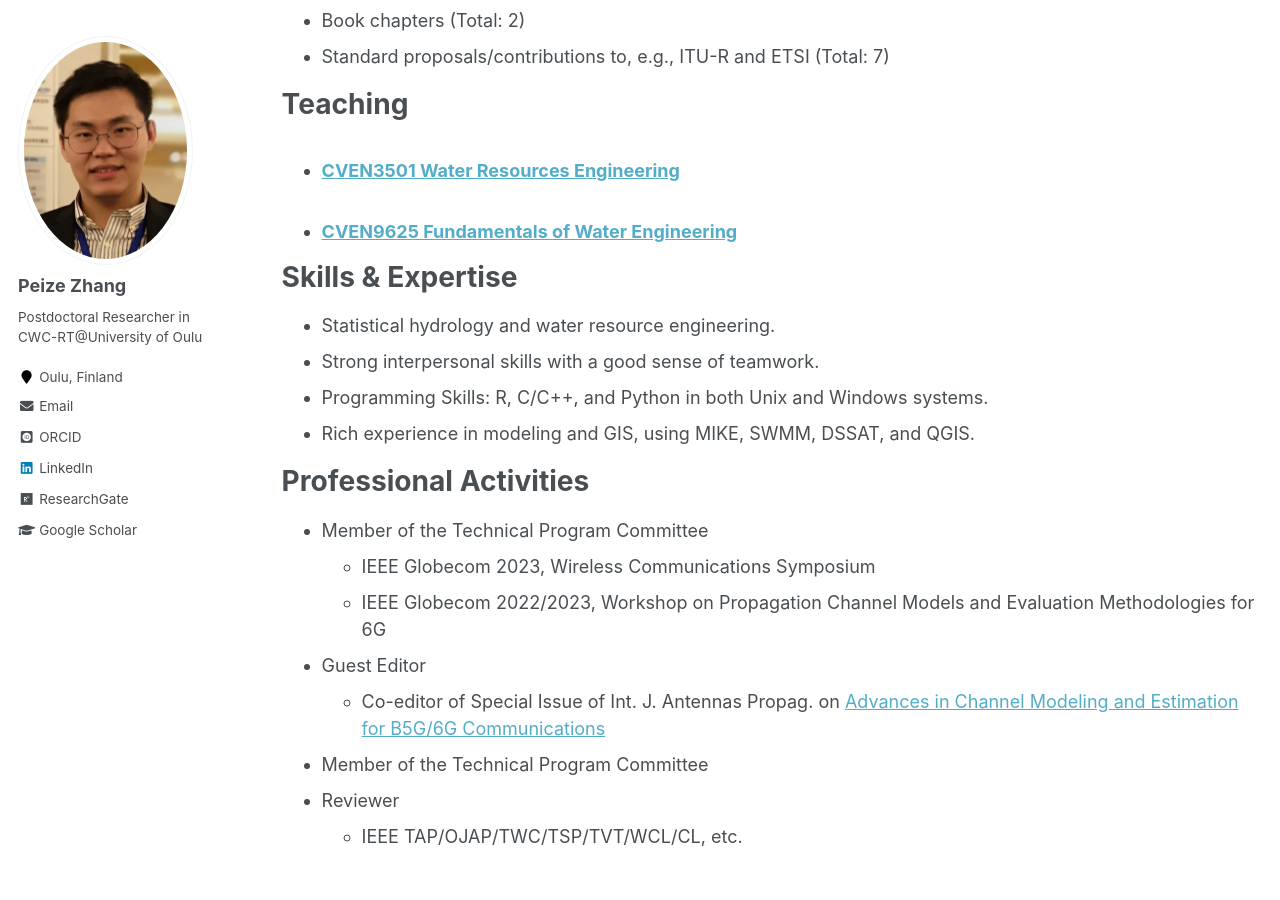
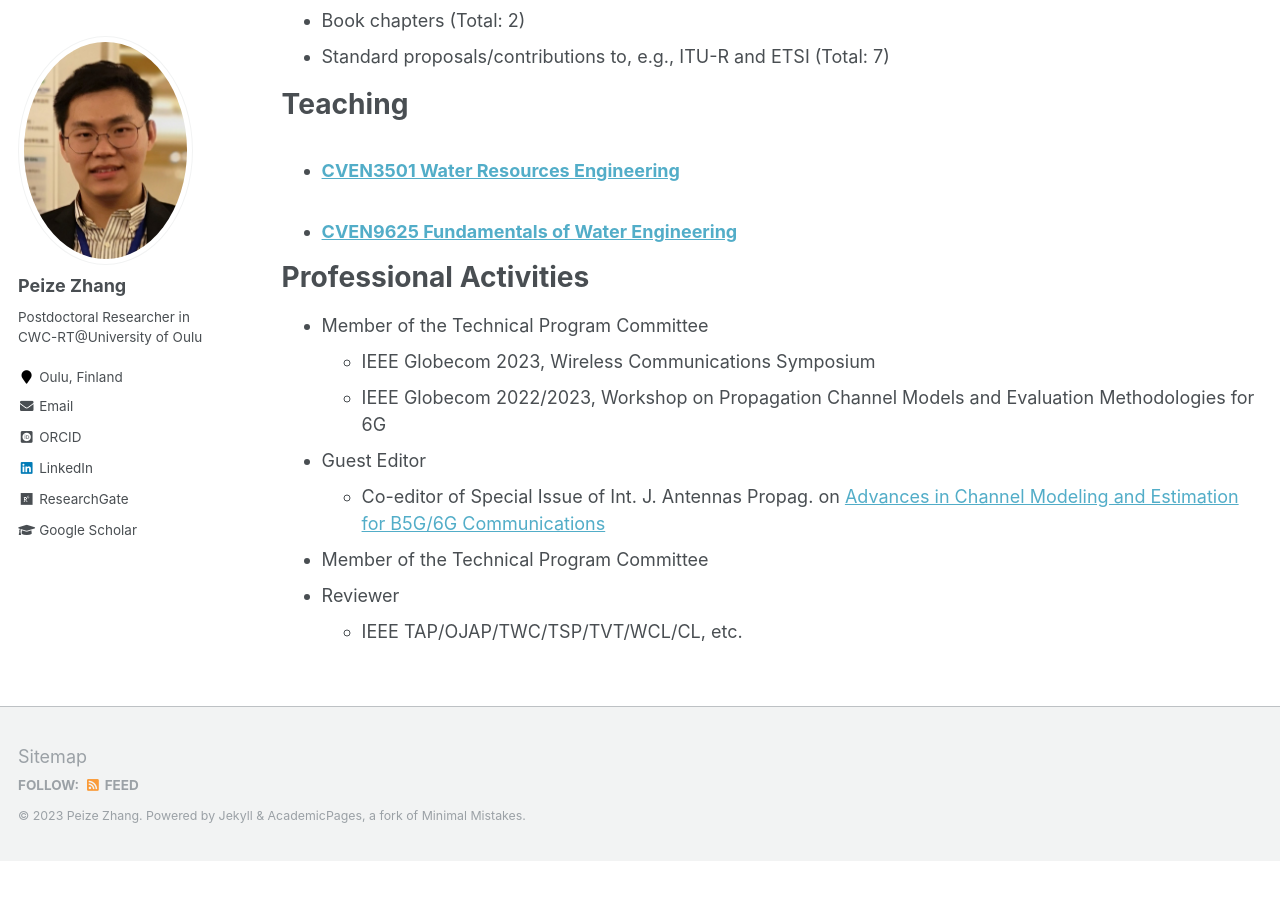
Before and after one commit to PeizeZhang/PeizeZhang.github.io, a Jekyll site: the page built from _pages/cv.md, in a window 1280 px wide and 900 px high, scrolled down 2097 px. Built offline with Jekyll 4.4.1, drawn with Linux system fonts in a browser that asks for light colours; some web fonts are replaced; after the commit the page ends 2958 px from its top, so only the background shows below that.

Commit message:
Update cv.md

```diff
--- a/_pages/cv.md
+++ b/_pages/cv.md
@@ -77,13 +77,6 @@ Teaching
     {% include archive-single-cv.html %}
   {% endfor %}</ul>
 
-Skills & Expertise
-======
-* Statistical hydrology and water resource engineering.
-* Strong interpersonal skills with a good sense of teamwork.
-* Programming Skills: R, C/C++, and Python in both Unix and Windows systems.
-* Rich experience in modeling and GIS, using MIKE, SWMM, DSSAT, and QGIS.
-
 Professional Activities
 ======
 * Member of the Technical Program Committee
```
